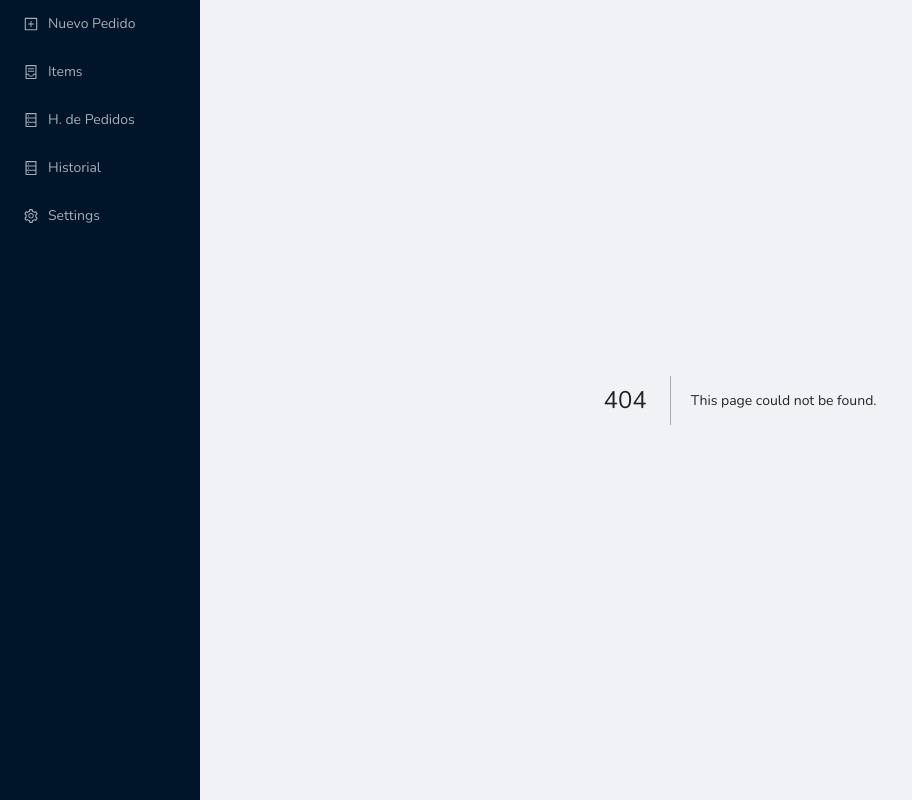
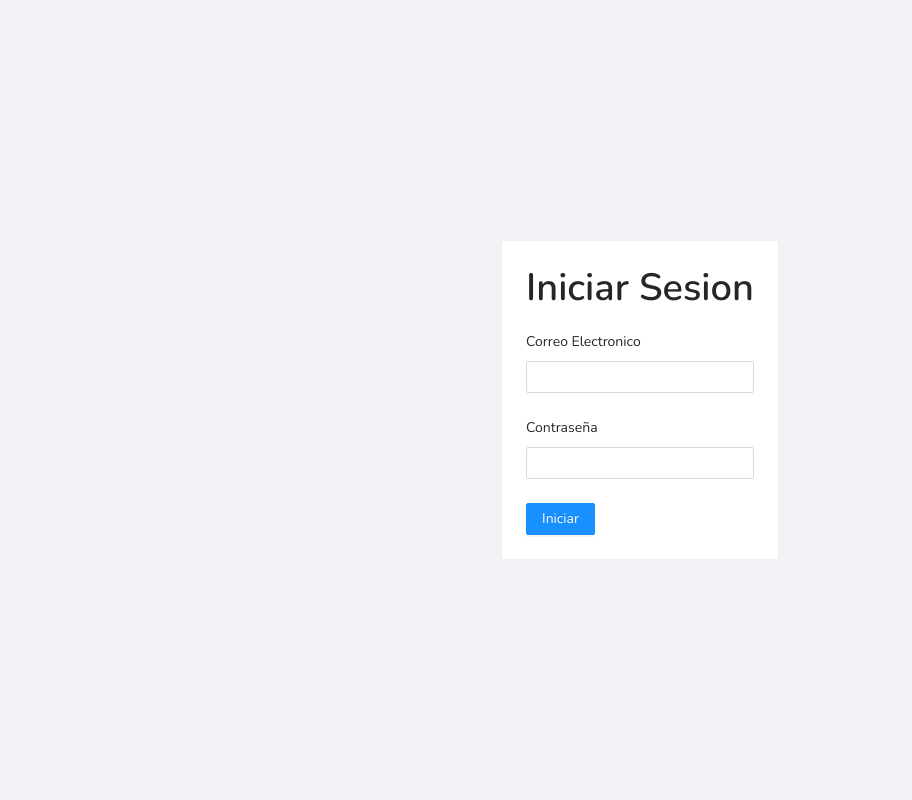
Before and after one commit to samueleguino97/ovoplus, a Next.js app: page /auth in a window 1280 px wide. Before the commit this address had no page. Shown: the whole page, without its empty margins (0-912 px from the left). Built offline with nearby package versions, Linux system fonts and the light colour scheme; no server answers; what @urql/exchange-graphcache, urql would draw is missing.

Commit message:
added basic auth

```diff
--- a/src/components/layouts/DashboardLayout.tsx
+++ b/src/components/layouts/DashboardLayout.tsx
@@ -11,13 +11,14 @@ import {
   FaBoxOpen,
   FaPlusSquare,
 } from "react-icons/fa";
-import { Layout, Menu } from "antd";
+import { Col, Layout, Menu, Space, Typography } from "antd";
 import {
   PlusSquareOutlined,
   DatabaseOutlined,
   ContainerOutlined,
   SettingOutlined,
 } from "@ant-design/icons";
+import { auth } from "config/firebase";
 
 const { Header, Content, Sider } = Layout;
 
@@ -35,21 +36,42 @@ const sideLinks = [
 
 type DashboardLayoutProps = {
   children: React.ReactElement;
+  onLogout: Function;
 };
 
-function DashboardLayout({ children }: DashboardLayoutProps) {
+function DashboardLayout({ children, onLogout }: DashboardLayoutProps) {
   const router = useRouter();
   const selectedIndex = sideLinks.findIndex((i) => router.pathname === i.path);
   return (
     <Layout style={{ minHeight: "100vh" }}>
       <Sider>
         <div className="logo" />
+
         <Menu
           theme="dark"
           defaultSelectedKeys={["1"]}
           selectedKeys={[(selectedIndex + 1).toString()]}
           mode="inline"
         >
+          <Menu.Item style={{ height: 80, marginTop: 16 }}>
+            <Col>
+              <Typography.Title level={5} style={{ color: "white" }}>
+                {auth().currentUser.email}
+              </Typography.Title>
+              <div
+                onClick={() => {
+                  auth().signOut();
+                  onLogout();
+                }}
+              >
+                <Typography.Paragraph
+                  style={{ color: "white", opacity: 0.6, cursor: "pointer" }}
+                >
+                  Logout
+                </Typography.Paragraph>
+              </div>
+            </Col>
+          </Menu.Item>
           {sideLinks.map((link, index) => (
             <Menu.Item key={index + 1} icon={link.icon}>
               <Link href={link.path}>
--- /dev/null
+++ b/src/hooks/useLoadingState.ts
@@ -0,0 +1,9 @@
+import { useState } from "react";
+
+export function useLoadingState(initialState = false) {
+  const [loading, setLoading] = useState<boolean>(initialState);
+  function toggleLoading() {
+    setLoading(!loading);
+  }
+  return { loading, toggleLoading };
+}
--- a/src/pages/_app.tsx
+++ b/src/pages/_app.tsx
@@ -1,7 +1,7 @@
 import Head from "next/head";
-import { useEffect } from "react";
+import { useEffect, useState } from "react";
 import DashboardLayout from "../components/layouts/DashboardLayout";
-import { initializeFirebase } from "../config/firebase";
+import { auth, initializeFirebase } from "../config/firebase";
 import "../styles/global.scss";
 
 import { createClient, dedupExchange, fetchExchange, Provider } from "urql";
@@ -12,6 +12,7 @@ import {
   CreateItemMutation,
 } from "../generated/graphql";
 import { sortBy } from "utils/sortBy";
+import AuthenticationPage from "./auth";
 initializeFirebase();
 
 const client = createClient({
@@ -46,11 +47,34 @@ const client = createClient({
 });
 
 function MyApp({ Component, pageProps }) {
+  const [is, setIs] = useState<boolean | undefined>(undefined);
+  function isLoggedIn(): Promise<boolean> {
+    return new Promise((resolve) => {
+      let unsub;
+      unsub = auth().onAuthStateChanged((user) => {
+        resolve(!!user);
+        unsub();
+      });
+    });
+  }
+
+  useEffect(() => {
+    (async () => {
+      setIs(await isLoggedIn());
+    })();
+  }, []);
+  if (typeof is === "undefined") {
+    return null;
+  }
   return (
     <Provider value={client}>
-      <DashboardLayout>
-        <Component {...pageProps} />
-      </DashboardLayout>
+      {is ? (
+        <DashboardLayout onLogout={() => setIs(false)}>
+          <Component {...pageProps} />
+        </DashboardLayout>
+      ) : (
+        <AuthenticationPage onSignIn={() => setIs(true)} />
+      )}
     </Provider>
   );
 }
--- /dev/null
+++ b/src/pages/auth.tsx
@@ -0,0 +1,41 @@
+import { useLoadingState } from "@hooks/useLoadingState";
+import { Button, Card, Form, Input, Layout, Row, Typography } from "antd";
+import { auth } from "config/firebase";
+import React, { useState } from "react";
+
+function AuthenticationPage({ onSignIn }: { onSignIn: Function }) {
+  const { loading, toggleLoading } = useLoadingState();
+  function signinUser({ email, password }) {
+    toggleLoading();
+    auth()
+      .signInWithEmailAndPassword(email, password)
+      .then(() => {
+        onSignIn(email);
+      })
+      .finally(() => toggleLoading());
+  }
+  return (
+    <Layout>
+      <Layout.Content>
+        <Row style={{ height: "100vh" }} justify="center" align="middle">
+          <Card>
+            <Typography.Title>Iniciar Sesion</Typography.Title>
+            <Form onFinish={signinUser} layout="vertical">
+              <Form.Item name="email" label="Correo Electronico">
+                <Input />
+              </Form.Item>
+              <Form.Item name="password" label="Contraseña">
+                <Input type="password" />
+              </Form.Item>
+              <Button loading={loading} htmlType="submit" type="primary">
+                Iniciar
+              </Button>
+            </Form>
+          </Card>
+        </Row>
+      </Layout.Content>
+    </Layout>
+  );
+}
+
+export default AuthenticationPage;
```
